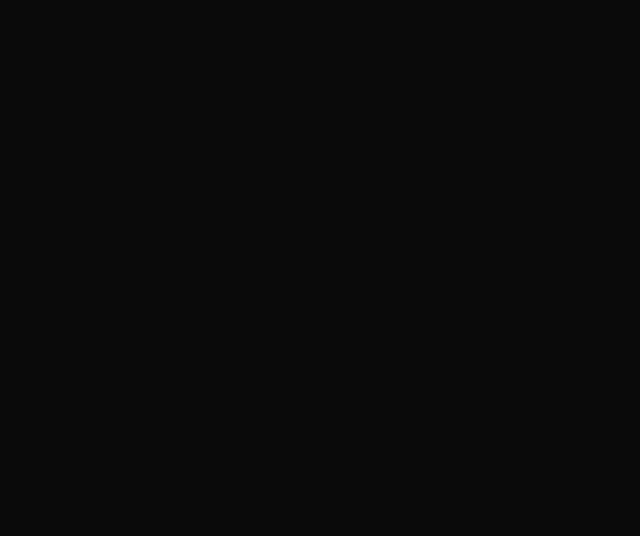
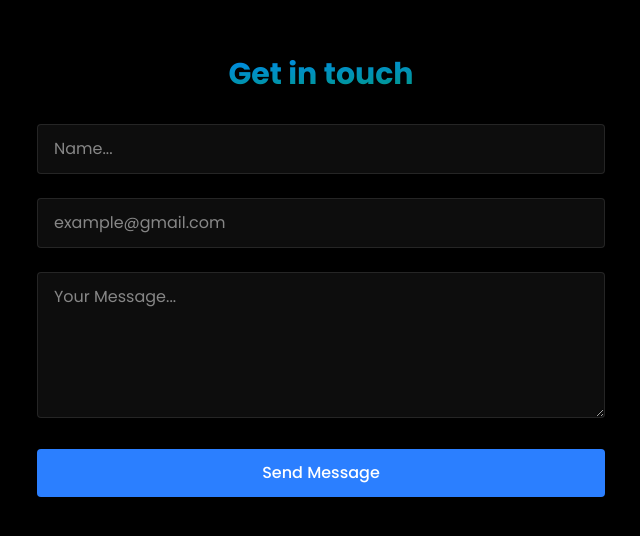
Before and after one commit to miguelFernandez98/Portfolio-MiguelFernandez, a React (Vite) app: page / in a window 1280 px wide. Shown: the part 2684-3220 px from the top of the page, without its empty margins (319-959 px from the left). Before the commit the page ends 2592 px from the top, so only its background shows below. Built offline with nearby package versions, Linux system fonts and the light colour scheme.

Commit message:
`Added Contact component and updated App component to include it`

```diff
--- a/src/App.jsx
+++ b/src/App.jsx
@@ -4,7 +4,7 @@
 import { LoadingScreen } from "./components/LoadingScreen";
 import { Navbar } from "./components/Navbar";
 import { MobileMenu } from "./components/MobileMenu";
-import { Home, About, Projects } from "./components/sections";
+import { Home, About, Projects, Contact } from "./components/sections";
 
 function App() {
   const [isLoaded, setIsLoaded] = useState(false);
@@ -21,6 +21,7 @@
         <Home />
         <About />
         <Projects />
+        <Contact />
       </section>
     </>
   );
--- a/src/components/sections/Contact.jsx
+++ b/src/components/sections/Contact.jsx
@@ -0,0 +1,93 @@
+import { useState } from "react";
+import { RevealOnScroll } from "../RevealOnScroll";
+import emailjs from "emailjs-com";
+
+export const Contact = () => {
+  const [formData, setFormData] = useState({
+    name: "",
+    email: "",
+    message: "",
+  });
+
+  const handleSubmit = (e) => {
+    e.preventDefault();
+    emailjs
+      .sendForm(
+        import.meta.env.VITE_SERVICE_ID,
+        import.meta.env.VITE_TEMPLATE_ID,
+        e.target,
+        import.meta.env.VITE_PUBLIC_KEY
+      )
+      .then((result) => {
+        alert("Message sent!");
+        setFormData({ name: "", email: "", message: "" });
+      })
+      .catch(() => alert("Oops! Something went wrong. Please try again."));
+  };
+
+  return (
+    <section
+      id="contact"
+      className="min-h-screen flex items-center justify-center py-20"
+    >
+      <RevealOnScroll>
+        <div className="px-4 w-150">
+          <h2 className=" text-3xl font-bold mb-8 bg-gradient-to-br from-blue-500 to-emerald-600 text-center bg-clip-text text-transparent">
+            {" "}
+            Get in touch
+          </h2>
+          <form className="space-y-6" onSubmit={handleSubmit}>
+            <div className="relative">
+              <input
+                className="w-full bg-white/5 border border-white/10 rounded px-4 py-3 text-white transition focus:outline-none focus:border-blue-500 focus:bg-blue-500/5"
+                type="text"
+                id="name"
+                name="name"
+                required
+                placeholder="Name..."
+                value={formData.name}
+                onChange={(e) =>
+                  setFormData({ ...formData, name: e.target.value })
+                }
+              />
+            </div>
+            <div className="relative">
+              <input
+                className="w-full bg-white/5 border border-white/10 rounded px-4 py-3 text-white transition focus:outline-none focus:border-blue-500 focus:bg-blue-500/5"
+                type="text"
+                id="email"
+                name="email"
+                required
+                placeholder="example@gmail.com"
+                value={formData.email}
+                onChange={(e) =>
+                  setFormData({ ...formData, email: e.target.value })
+                }
+              />
+            </div>
+            <div className="relative">
+              <textarea
+                className="w-full bg-white/5 border border-white/10 rounded px-4 py-3 text-white transition focus:outline-none focus:border-blue-500 focus:bg-blue-500/5"
+                id="message"
+                name="message"
+                required
+                rows={5}
+                placeholder="Your Message..."
+                value={formData.message}
+                onChange={(e) =>
+                  setFormData({ ...formData, message: e.target.value })
+                }
+              />
+            </div>
+            <button
+              type="submit"
+              className="w-full bg-blue-500 text-white py-3 px-6 rounded font-medium transition relative overflow-hidden hover:-translate-y-1 hover:shadow-[0_0_15px_rgba(59,130,246,0.4)]"
+            >
+              Send Message
+            </button>
+          </form>
+        </div>
+      </RevealOnScroll>
+    </section>
+  );
+};
--- a/src/components/sections/index.js
+++ b/src/components/sections/index.js
@@ -1,3 +1,4 @@
 export { Home } from "./Home";
 export { About } from "./About";
 export { Projects } from "./Projects";
+export { Contact } from "./Contact";
```
Also changed, not shown: 2 other files (tests, documents, lock files or other folders).
